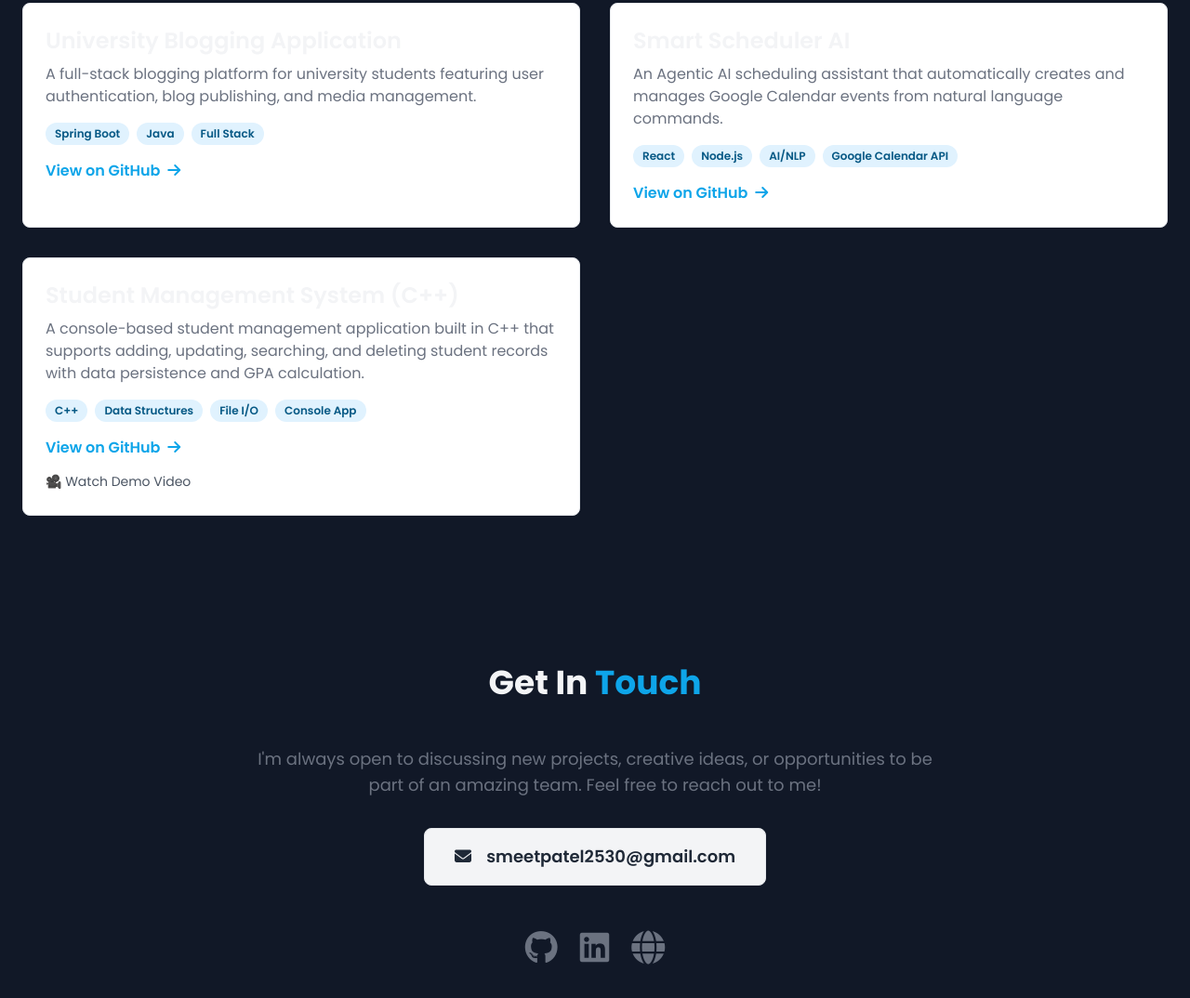
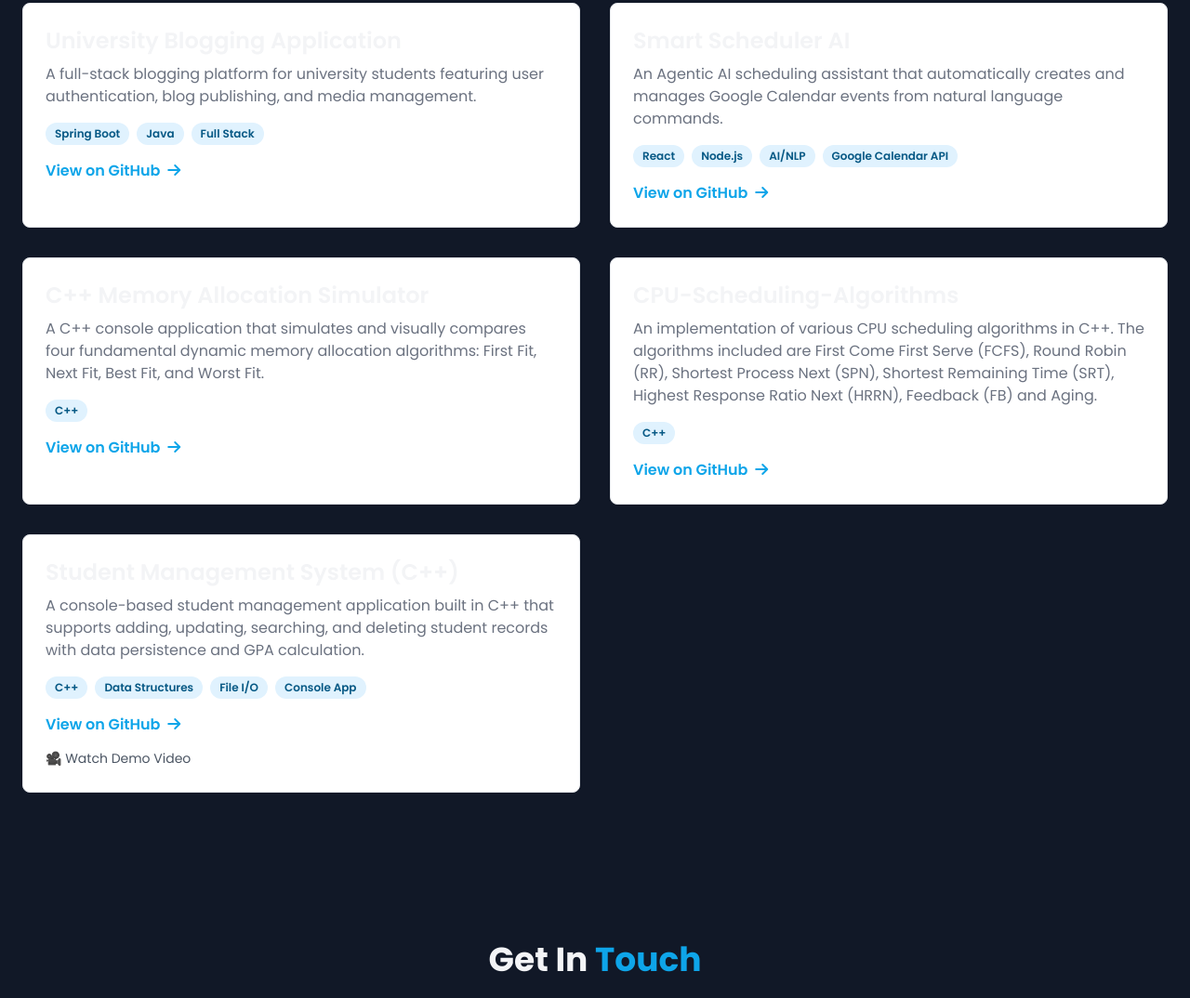
Before and after one commit to smeetpatel2530/CV-Upgraded, a plain HTML site: page index.html in a window 1280 px wide. Shown: the part 3401-4475 px from the top of the page at 93% size. Drawn offline with nearby package versions, Linux system fonts and the light colour scheme.

Commit message:
project updated

```diff
--- a/index.html
+++ b/index.html
@@ -139,7 +139,7 @@
                         <a href="mailto:smeetpatel2530@gmail.com" class="text-gray-500 dark:text-gray-400 hover:text-sky-500 dark:hover:text-sky-400 transition text-3xl"><i class="fas fa-envelope"></i></a>
                     </div>
                     <div class="mt-10">
-                        <a href="Main Resume (full stack and data science).pdf" download="SmeetPatel-Resume.pdf" class="bg-sky-500 text-white font-semibold px-8 py-3 rounded-lg hover:bg-sky-600 transition shadow-lg shadow-sky-500/20">
+                        <a href="Smeet_Patel_25_CSE_20.pdf" download="SmeetPatel-Resume.pdf" class="bg-sky-500 text-white font-semibold px-8 py-3 rounded-lg hover:bg-sky-600 transition shadow-lg shadow-sky-500/20">
                             Download Resume <i class="fas fa-download ml-2"></i>
                         </a>
                     </div>
@@ -333,7 +333,39 @@
       </div>
     </div>
 
-    <!-- Project 3 -->
+          <!-- Project 3 -->
+    <div class="bg-white dark:bg-gray-800 rounded-lg overflow-hidden group border border-gray-200 dark:border-gray-700">
+      <div class="p-6">
+        <h3 class="text-2xl font-semibold mb-2">C++ Memory Allocation Simulator</h3>
+        <p class="text-gray-500 dark:text-gray-400 mb-4">
+          A C++ console application that simulates and visually compares four fundamental dynamic memory allocation algorithms: First Fit, Next Fit, Best Fit, and Worst Fit.
+        </p>
+        <div class="flex flex-wrap gap-2 mb-4">
+          <span class="bg-sky-100 text-sky-800 dark:bg-sky-900/50 dark:text-sky-300 text-xs font-semibold px-2.5 py-1 rounded-full">C++</span>
+        </div>
+        <a href="https://github.com/smeetpatel2530/Cpp-Memory-Allocator" target="_blank" class="text-sky-500 dark:text-sky-400 hover:text-sky-600 dark:hover:text-sky-300 font-semibold">
+          View on GitHub <i class="fas fa-arrow-right ml-1"></i>
+        </a>
+      </div>
+    </div>
+
+                <!-- Project 4 -->
+    <div class="bg-white dark:bg-gray-800 rounded-lg overflow-hidden group border border-gray-200 dark:border-gray-700">
+      <div class="p-6">
+        <h3 class="text-2xl font-semibold mb-2">CPU-Scheduling-Algorithms</h3>
+        <p class="text-gray-500 dark:text-gray-400 mb-4">
+          An implementation of various CPU scheduling algorithms in C++. The algorithms included are First Come First Serve (FCFS), Round Robin (RR), Shortest Process Next (SPN), Shortest Remaining Time (SRT), Highest Response Ratio Next (HRRN), Feedback (FB) and Aging.
+        </p>
+        <div class="flex flex-wrap gap-2 mb-4">
+          <span class="bg-sky-100 text-sky-800 dark:bg-sky-900/50 dark:text-sky-300 text-xs font-semibold px-2.5 py-1 rounded-full">C++</span>
+        </div>
+        <a href="https://github.com/smeetpatel2530/CPU-Scheduling-Algorithms" target="_blank" class="text-sky-500 dark:text-sky-400 hover:text-sky-600 dark:hover:text-sky-300 font-semibold">
+          View on GitHub <i class="fas fa-arrow-right ml-1"></i>
+        </a>
+      </div>
+    </div>
+
+    <!-- Project 5 -->
     <div class="bg-white dark:bg-gray-800 rounded-lg overflow-hidden group border border-gray-200 dark:border-gray-700">
       <div class="p-6">
         <h3 class="text-2xl font-semibold mb-2">Student Management System (C++)</h3>
```
